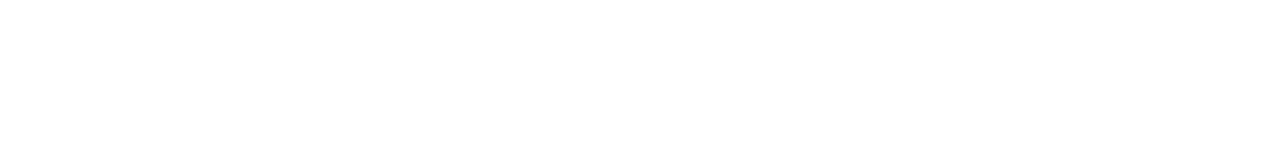
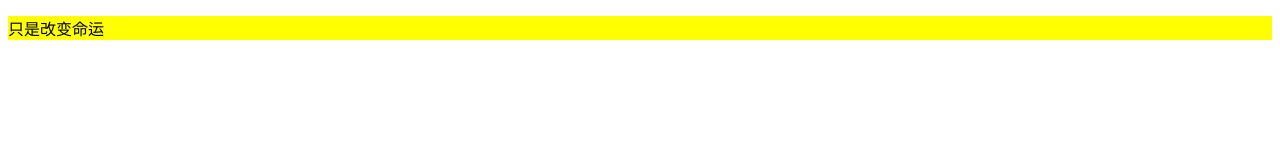
Before and after one commit to paopao218/myproject, a plain HTML site: page index.html in a window 1280 px wide. Drawn offline with Linux system fonts and the light colour scheme.

Commit message:
添加了css选择器

```diff
--- /dev/null
+++ b/css/style.css
@@ -0,0 +1,3 @@
+p{
+    background:#ff0;
+}
--- a/index.html
+++ b/index.html
@@ -4,9 +4,10 @@
     <meta charset="UTF-8">
     <meta http-equiv="X-UA-Compatible" content="IE=edge">
     <meta name="viewport" content="width=device-width, initial-scale=1.0">
+    <link rel="stylesheet" href="css/style.css">
     <title>留言板</title>
 </head>
 <body>
-
+    <p>只是改变命运</p>
 </body>
 </html>
```
